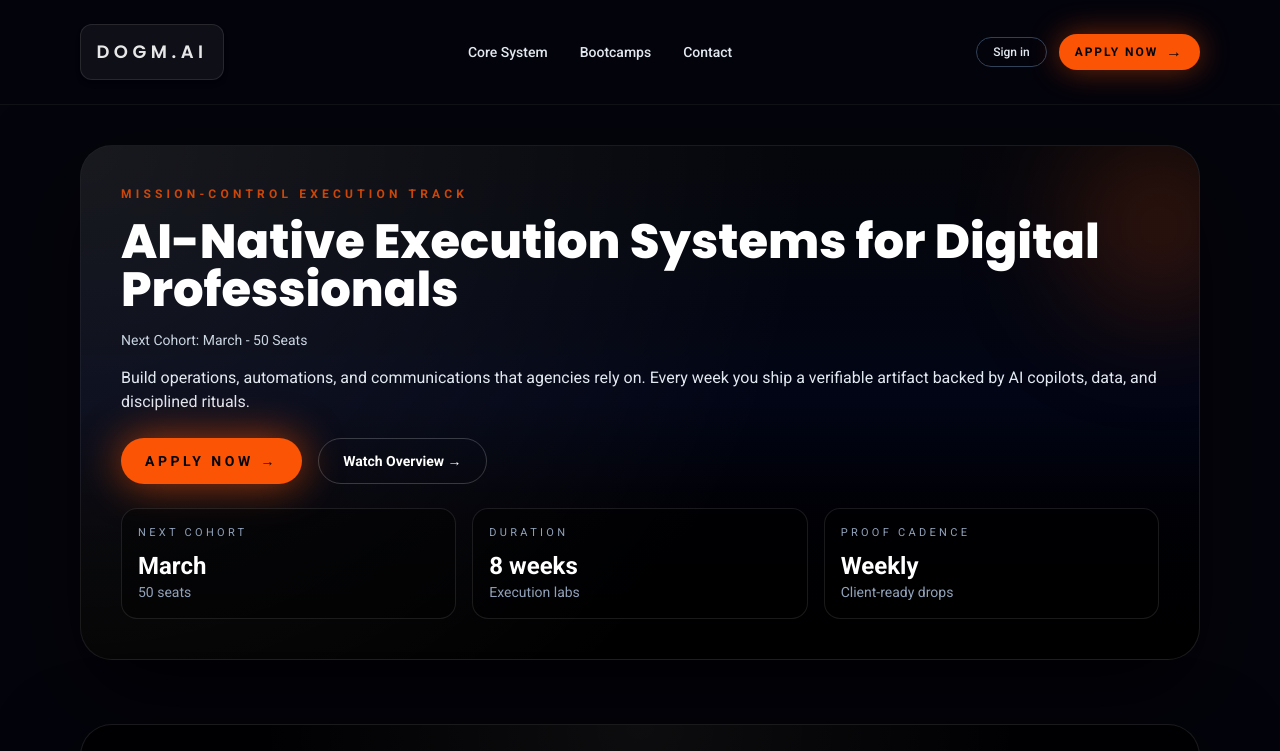
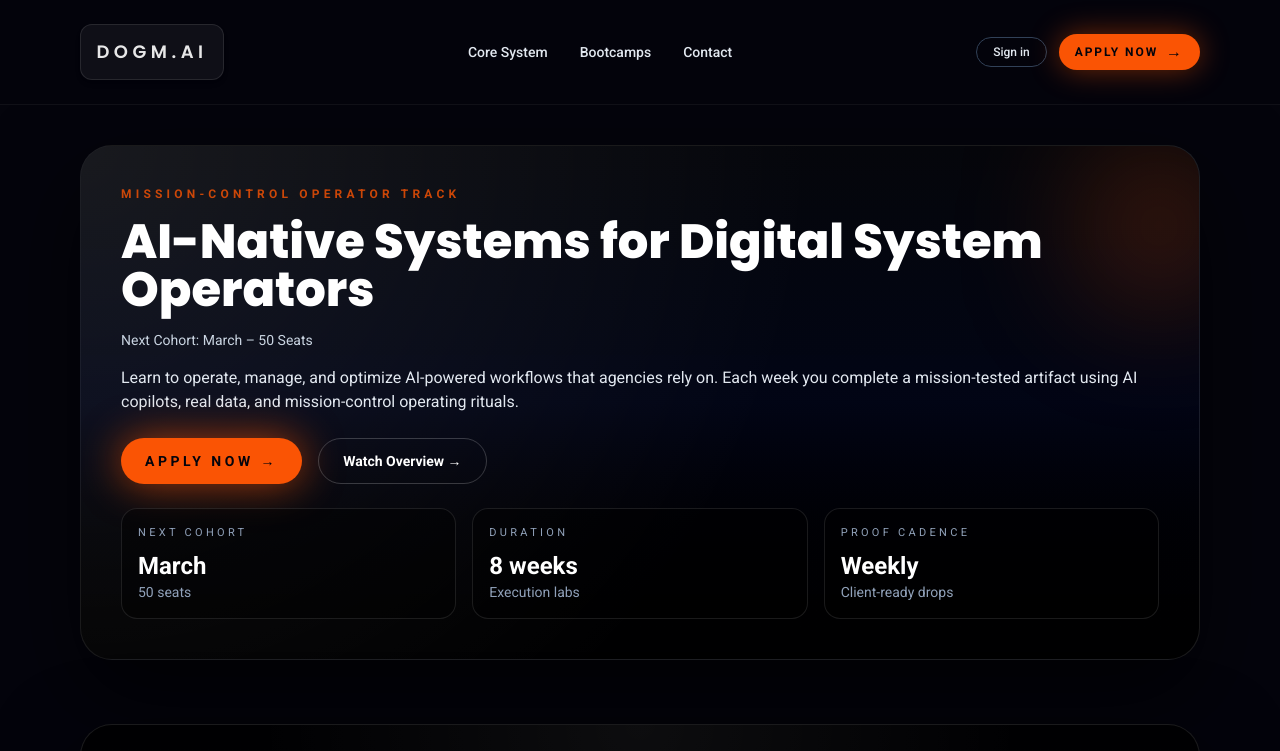
Before and after one commit to LiveLifeWithLove/dogmai, a Next.js app: page /curriculum/operator-track in a window 1280 px wide. Shown: the top 751 px of the page. Built offline with nearby package versions, Linux system fonts and the light colour scheme.

Commit message:
feat: update

```diff
--- a/app/curriculum/builder-track/page.tsx
+++ b/app/curriculum/builder-track/page.tsx
@@ -146,7 +146,7 @@ export default function BuilderTrackPage() {
               <div className="absolute -right-10 top-0 h-40 w-40 rounded-full bg-intl-orange/20 blur-3xl" />
             </div>
             <div className="relative z-10">
-              <p className="text-xs font-semibold uppercase tracking-[0.35em] text-intl-orange/80">🚀 Mission-Control Builder Track</p>
+              <p className="text-xs font-semibold uppercase tracking-[0.35em] text-intl-orange/80">Mission-Control Builder Track</p>
               <h1 className="mt-4 font-heading text-4xl font-extrabold text-white sm:text-5xl">AI-Native Engineering for National-Scale Deployment</h1>
               <p className="mt-4 text-sm text-slate-300">Next Cohort: March · 20 Seats</p>
               <p className="mt-6 text-base text-slate-200">
--- a/app/curriculum/operator-track/page.tsx
+++ b/app/curriculum/operator-track/page.tsx
@@ -138,11 +138,22 @@ export default function ExecutionTrackPage() {
             </div>
             <div className="relative z-10 space-y-6">
               <div>
-                <p className="text-xs font-semibold uppercase tracking-[0.35em] text-intl-orange/80">Mission-Control Execution Track</p>
-                <h1 className="mt-4 font-heading text-4xl font-extrabold text-white sm:text-5xl">AI-Native Execution Systems for Digital Professionals</h1>
-                <p className="mt-4 text-sm text-slate-300">Next Cohort: March - 50 Seats</p>
+                <p className="text-xs font-semibold uppercase tracking-[0.35em] text-intl-orange/80">
+                  Mission-Control Operator Track
+                </p>
+
+                <h1 className="mt-4 font-heading text-4xl font-extrabold text-white sm:text-5xl">
+                  AI-Native Systems for Digital System Operators
+                </h1>
+
+                <p className="mt-4 text-sm text-slate-300">
+                  Next Cohort: March – 50 Seats
+                </p>
+
                 <p className="mt-4 text-base text-slate-200">
-                  Build operations, automations, and communications that agencies rely on. Every week you ship a verifiable artifact backed by AI copilots, data, and disciplined rituals.
+                  Learn to operate, manage, and optimize AI-powered workflows that agencies rely on.
+                  Each week you complete a mission-tested artifact using AI copilots, real data,
+                  and mission-control operating rituals.
                 </p>
                 <div className="mt-6 flex flex-wrap gap-4">
                   <a
```
